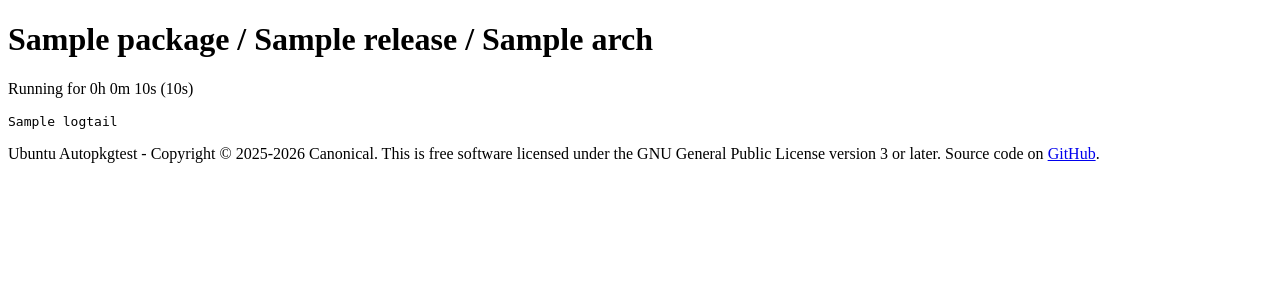
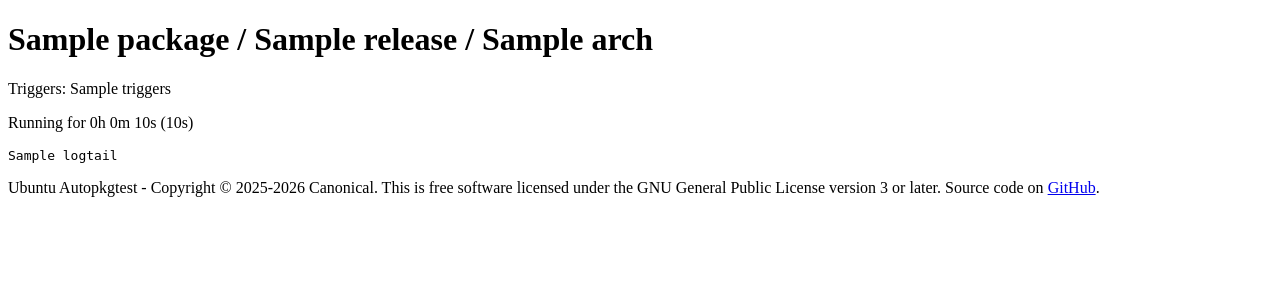
Before and after one commit to canonical/ubuntu-autopkgtest-operators, a Flask app: template charms/autopkgtest-website-operator/app/www/templates/browse-running-log.html in a window 1280 px wide. Shown: the part 239-539 px from the top of the page. Run offline with Flask 3, Linux system fonts and the light colour scheme; the template is opened without the code that fills it: most values are stand-ins (such as "Sample title", 1, 10 or a date in 2020); some libraries are stand-ins or nearby versions.

Commit message:
website: browse-running-log: show triggers
Concurrent runs of a package on the same release and arch otherwise
get identical pages.

Co-authored-by: Copilot <223556219+Copilot@users.noreply.github.com>

```diff
--- a/charms/autopkgtest-website-operator/app/www/templates/browse-running-log.html
+++ b/charms/autopkgtest-website-operator/app/www/templates/browse-running-log.html
@@ -4,6 +4,7 @@
 
 {% block content %}
   <h1>{{ package }} / {{ release }} / {{ arch }}</h1>
+  <p>Triggers: {{ triggers }}</p>
   <p>
     Running for {{ duration//3600 }}h {{ duration % 3600//60 }}m {{ duration % 60 }}s
     ({{ duration }}s)
```
Also changed, not shown: 1 other file.
